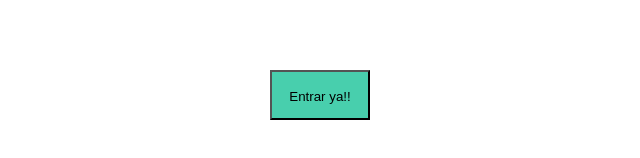
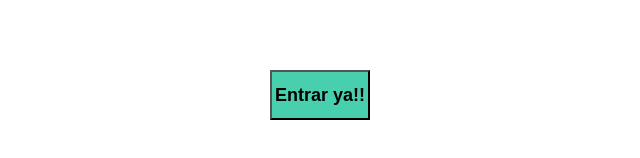
Before and after one commit to dcrisanto/blog, a plain HTML site: page index.html in a window 1280 px wide. Shown: the part 288-446 px from the top of the page, 320-960 px from the left. Drawn offline with Linux system fonts and the light colour scheme.

Commit message:
style en texto de button de home-page

```diff
--- a/css/main.css
+++ b/css/main.css
@@ -5,7 +5,7 @@
     --color-secondary: #F7F7F7;
     --color-text: #8d8d8d;
     --color-icons: white;
-    --main-background: #222323;
+    --text-button: black;
     --sm: 1.4rem;
     --md: 1.6rem;
     --lg: 1.8rem;
@@ -129,4 +129,6 @@ header nav .container-profile-link a {
 .home-main .home-container .home-main-button a {
     font-size: var(--lg);
     font-weight: bold;
+    color: var(--text-button);
+    text-decoration: none;
 }
--- a/index.html
+++ b/index.html
@@ -40,7 +40,7 @@
     <main class="home-main">
         <section class="home-container">
             <h1 class="home-main-title">Conoce las novedades y noticias del Mundo Tech</h1>
-            <button class="home-main-button"><a href="blogs.html"></a> Entrar ya!!</button>
+            <button class="home-main-button"><a href="blogs.html">Entrar ya!!</a></button>
         </section>
     </main>
 </body>
```
